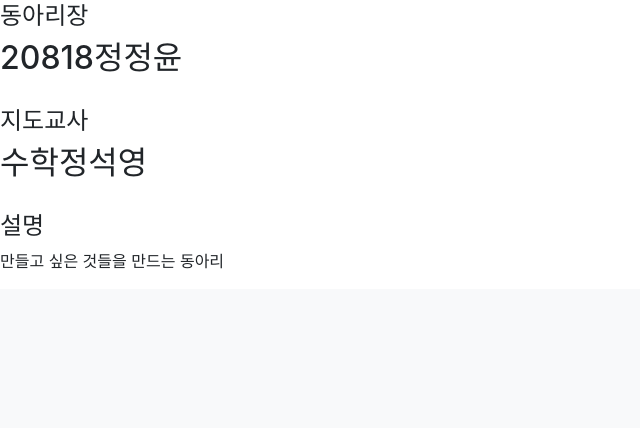
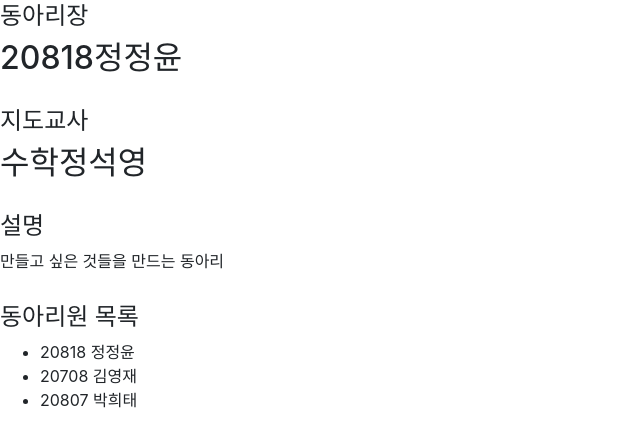
Before and after one commit to Hinoto04/club-festa, a Django app: page /club/2/ in a window 1280 px wide. Shown: the part 881-1309 px from the top of the page, without its empty margins (0-640 px from the left). Before the commit the page ends 1150 px from the top, so only its background shows below. Run offline with Django 3.2, Linux system fonts and the light colour scheme; data comes from the database, SQL or seed files in the repository; both versions use the stored data as it was after the commit; some libraries are stand-ins or nearby versions.

Commit message:
동아리 상세에 동아리원 목록 추가

```diff
--- a/club/views.py
+++ b/club/views.py
@@ -1,4 +1,5 @@
 
+from home.models import User
 from django.shortcuts import render
 from .models import Club
 from django.core.paginator import Paginator
@@ -34,5 +35,12 @@ def index(request):
 def detail(request, club_id):
     """클럽 상세 출력"""
     club = Club.objects.get(id=club_id)
-    context = {'club':club}
+    member_ids = club.member_detail.split(',')
+    member_list = []
+    for member_id in member_ids:
+        member_list.append(User.objects.get(id=member_id))
+    context = {
+        'club':club,
+        'member_list': member_list,
+        }
     return render(request, 'club/club_detail.html', context)
--- a/templates/base.html
+++ b/templates/base.html
@@ -5,6 +5,7 @@
     <meta charset="UTF-8">
     <meta name="viewport" content="width=device-width, initial-scale=1.0">
     <link rel="stylesheet" href="{% static 'css/bootstrap.min.css' %}">
+    <link rel="icon" href="{% static 'favicon.ico' %}">
     {% block style %}
     {% endblock style %}
     <script src="{% static 'js/jquery-3.6.0.min.js' %}"></script>
--- a/templates/club/club_detail.html
+++ b/templates/club/club_detail.html
@@ -33,6 +33,19 @@
 
         <h4 class="subj">설명</h4>
         <p class="description">{{club.description}}</p>
+
+        <h4 class="subj">동아리원 목록</h4>
+        <div class="memberList">
+            {% if member_list %}
+                <ul>
+                    {% for member in member_list %}
+                        <li>{{member.number}} {{member.name}}</li>
+                    {% endfor %}
+                </ul>
+            {% else %}
+                <h2>동아리원이 없습니다</h2>
+            {% endif %}
+        </div>
     </div>
 {% else %}
     <h1>동아리 상세 정보 로딩에 실패했습니다.</h1>
```
Also changed, not shown: club/static/favicon.ico (added), db.sqlite3, static/favicon.ico (added).
